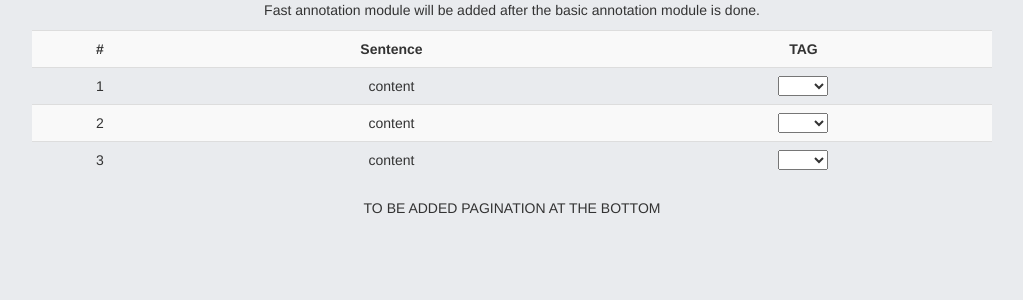
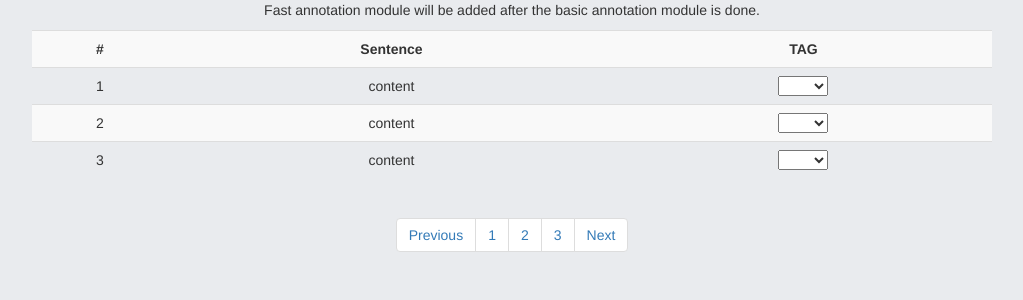
Before and after one commit to Amos94/FinalYearProjectStableCheckout, a Django app: page /annotation/ in a window 1280 px wide. Shown: the part 173-473 px from the top of the page, without its empty margins (128-1151 px from the left). Run offline with Django 3.2, Linux system fonts and the light colour scheme; some libraries are stand-ins or nearby versions.

Commit message:
PAGINATION CONCEPT ADDED

```diff
--- a/taggy/templates/annotation.html
+++ b/taggy/templates/annotation.html
@@ -96,8 +96,19 @@
         </tr>
     </table>
 
+<div class="pag" align="center">
 
-<p class="text-center">TO BE ADDED PAGINATION AT THE BOTTOM</p>
+    <nav aria-label="PAGE NAVIGATION">
+      <ul class="pagination">
+        <li class="page-item"><a class="page-link" href="#">Previous</a></li>
+        <li class="page-item"><a class="page-link" href="#">1</a></li>
+        <li class="page-item"><a class="page-link" href="#">2</a></li>
+        <li class="page-item"><a class="page-link" href="#">3</a></li>
+        <li class="page-item"><a class="page-link" href="#">Next</a></li>
+      </ul>
+    </nav>
+
+</div>
 
 </body>
 </html>
```
Also changed, not shown: taggy/templates/adjudication.html (+13 -1 lines).
